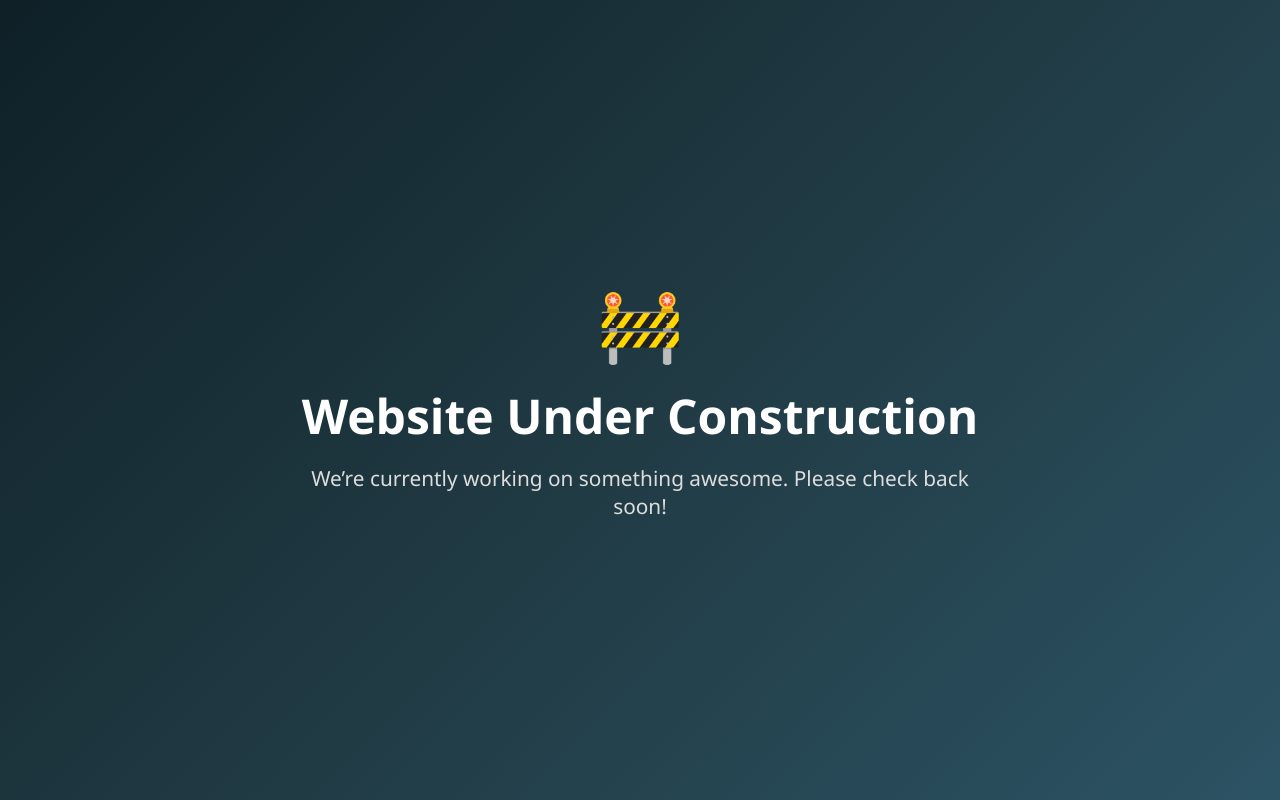
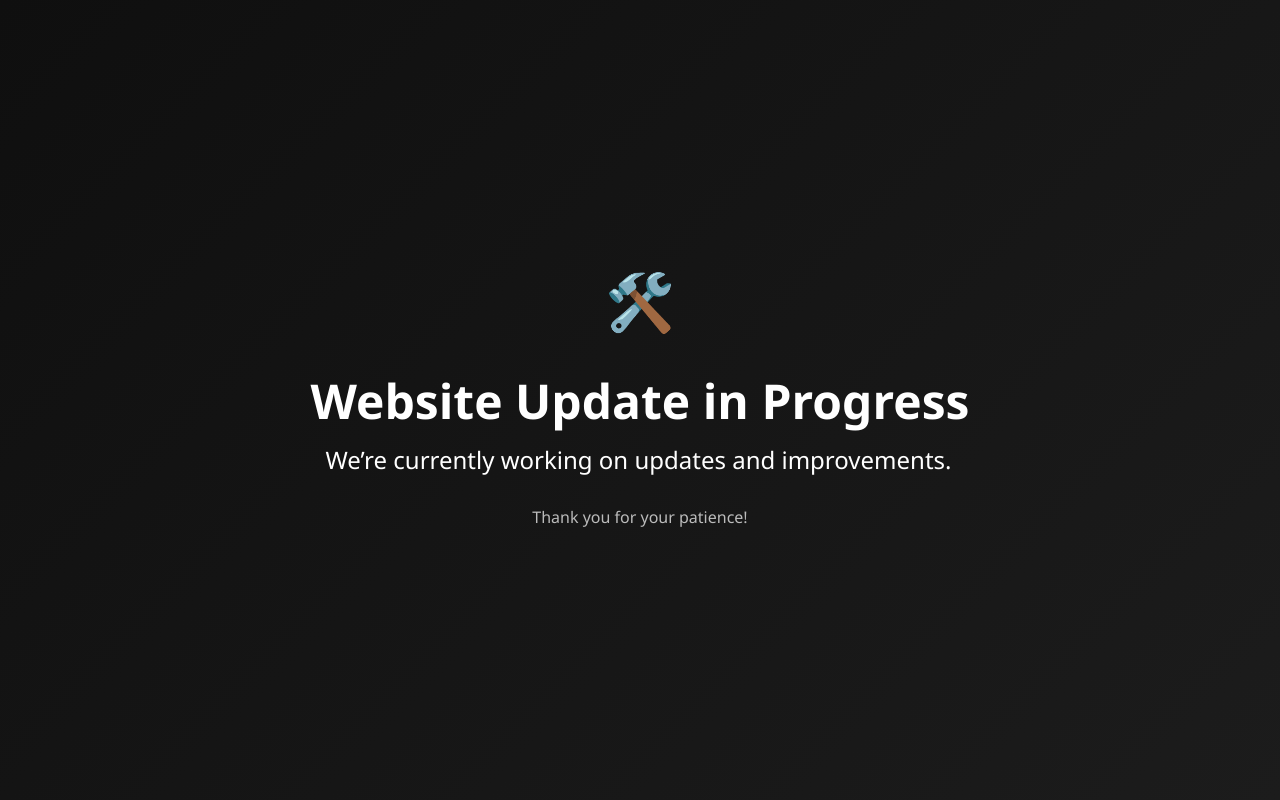
Before and after one commit to sujeets23/Sujeet-Portfolio-Web, a plain HTML site: page index.html in a window 1280 px wide. Drawn offline with Linux system fonts and the light colour scheme.

Commit message:
Updated index.html

```diff
--- a/index.html
+++ b/index.html
@@ -1,9 +1,9 @@
 <!DOCTYPE html>
 <html lang="en">
 <head>
-    <meta charset="UTF-8">
-    <meta name="viewport" content="width=device-width, initial-scale=1.0">
-    <title>Website Under Construction</title>
+  <meta charset="UTF-8" />
+  <meta name="viewport" content="width=device-width, initial-scale=1.0"/>
+  <title>Updating in Progress</title>
   <style>
     * {
       margin: 0;
@@ -13,48 +13,66 @@
 
     body {
       height: 100vh;
-            background: linear-gradient(135deg, #0f2027, #203a43, #2c5364);
-            color: #fff;
+      background: linear-gradient(135deg, #0f0f0f, #1c1c1c);
+      color: #ffffff;
       display: flex;
       align-items: center;
       justify-content: center;
+      font-family: 'Segoe UI', Tahoma, Geneva, Verdana, sans-serif;
+    }
+
+    .container {
       text-align: center;
-            font-family: 'Segoe UI', sans-serif;
       padding: 20px;
     }
 
-        .container {
-            max-width: 700px;
+    .emoji {
+      font-size: 3.5rem;
+      margin-bottom: 20px;
+      animation: float 2s ease-in-out infinite;
+    }
+
+    @keyframes float {
+      0%, 100% { transform: translateY(0); }
+      50% { transform: translateY(-10px); }
     }
 
     h1 {
       font-size: 3rem;
-            margin-bottom: 1rem;
+      margin-bottom: 10px;
+    }
+
+    .typewriter {
+      font-size: 1.5rem;
+      white-space: nowrap;
+      overflow: hidden;
+      border-right: 3px solid #ffffff;
+      width: 0;
+      animation: typing 4s steps(40, end) forwards, blink 0.75s step-end infinite;
+    }
+
+    @keyframes typing {
+      from { width: 0; }
+      to { width: 100%; }
+    }
+
+    @keyframes blink {
+      50% { border-color: transparent; }
     }
 
     p {
-            font-size: 1.3rem;
-            color: #ddd;
-        }
-
-        .icon {
-            font-size: 4rem;
-            margin-bottom: 1rem;
-            animation: pulse 1.5s infinite;
-        }
-
-        @keyframes pulse {
-            0% { transform: scale(1); }
-            50% { transform: scale(1.1); }
-            100% { transform: scale(1); }
+      margin-top: 30px;
+      font-size: 1rem;
+      color: #bbbbbb;
     }
   </style>
 </head>
 <body>
   <div class="container">
-        <div class="icon">🚧</div>
-        <h1>Website Under Construction</h1>
-        <p>We’re currently working on something awesome. Please check back soon!</p>
+    <div class="emoji">🛠️</div>
+    <h1>Website Update in Progress</h1>
+    <div class="typewriter">We’re currently working on updates and improvements.</div>
+    <p>Thank you for your patience!</p>
   </div>
 </body>
 </html>
```
Lines whose indentation alone changed are shown as unchanged.
